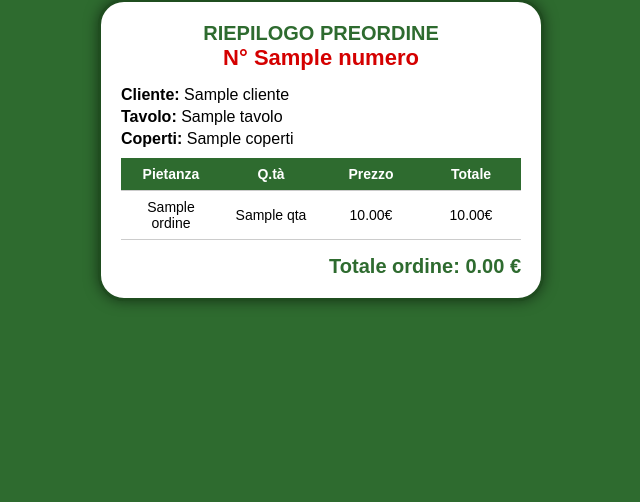
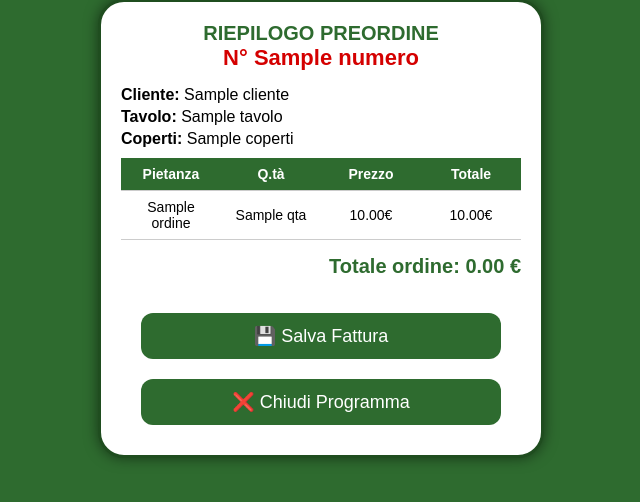
Before and after one commit to emiliomaj60-lang/alpini-preordini, a Flask app: template templates/fattura.html in a window 1280 px wide. Shown: the part 138-640 px from the top of the page, without its empty margins (319-959 px from the left). Run offline with Flask 3, Linux system fonts and the light colour scheme; the template is opened without the code that fills it: most values are stand-ins (such as "Sample title", 1, 10 or a date in 2020).

Commit message:
Add files via upload

```diff
--- a/templates/fattura.html
+++ b/templates/fattura.html
@@ -148,6 +148,28 @@
             margin-top: 15px;
             color: #2e6b2f;
         }
+
+        /* BOTTONI */
+        .bottoni {
+            margin-top: 25px;
+            text-align: center;
+        }
+
+        .btn {
+            background: #2e6b2f;
+            color: white;
+            padding: 12px 20px;
+            border-radius: 12px;
+            border: none;
+            font-size: 18px;
+            margin: 10px 0;
+            width: 90%;
+            cursor: pointer;
+        }
+
+        .btn:hover {
+            background: #1f4d1f;
+        }
     </style>
 
     <script>
@@ -156,6 +178,19 @@
         }
         function closeMenu() {
             document.getElementById("sidebar").style.width = "0";
+        }
+
+        /* SALVA FATTURA */
+        function salvaFattura() {
+            const contenuto = document.documentElement.outerHTML;
+            localStorage.setItem("fattura_salvata", contenuto);
+            alert("Fattura salvata correttamente!");
+        }
+
+        /* CHIUDI PROGRAMMA */
+        function chiudiProgramma() {
+            window.location.href = "/";  // Torna alla home
+            setTimeout(() => window.close(), 300); // Prova a chiudere la pagina
         }
     </script>
 </head>
@@ -210,6 +245,12 @@
         Totale ordine: {{ "%.2f"|format(totale) }} €
     </div>
 
+    <!-- BOTTONI -->
+    <div class="bottoni">
+        <button class="btn" onclick="salvaFattura()">💾 Salva Fattura</button>
+        <button class="btn" onclick="chiudiProgramma()">❌ Chiudi Programma</button>
+    </div>
+
 </div>
 
 </body>
```
